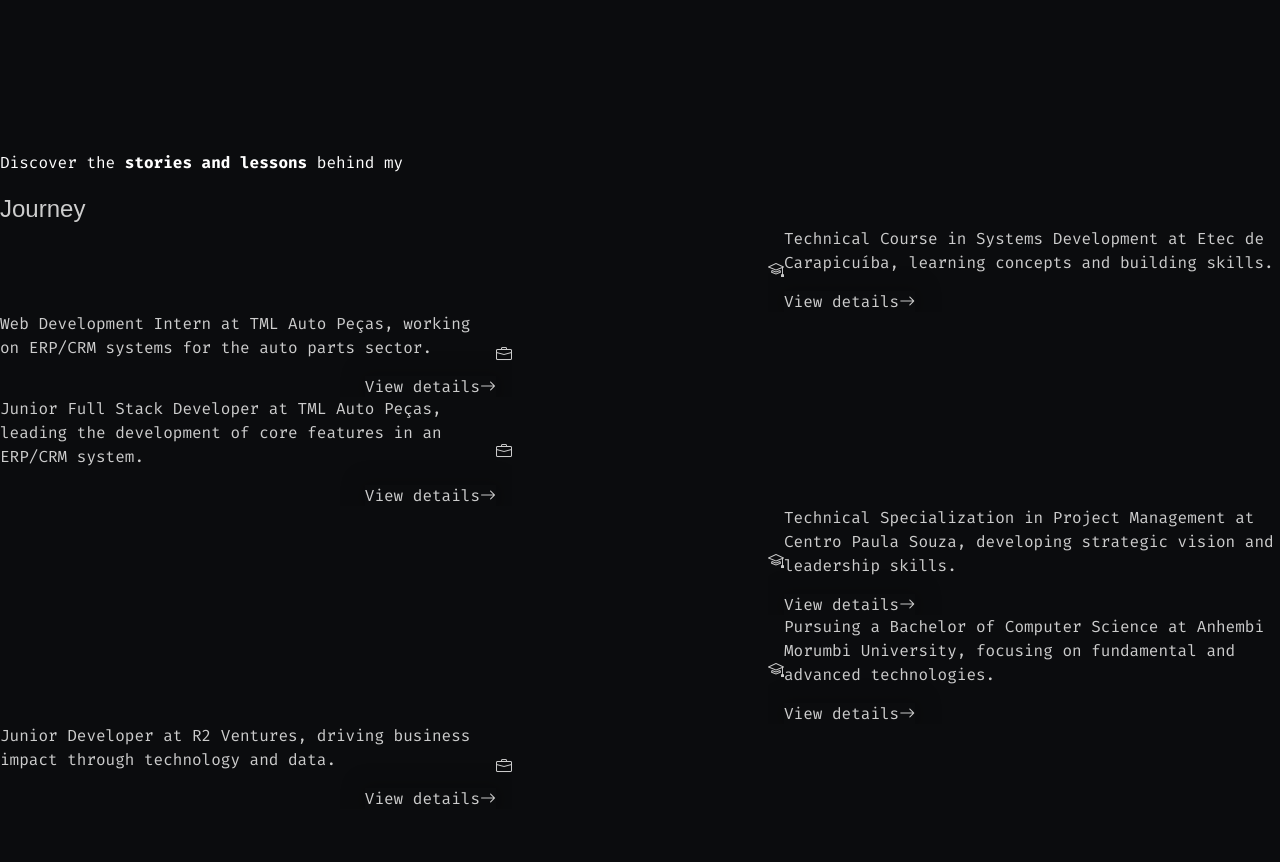
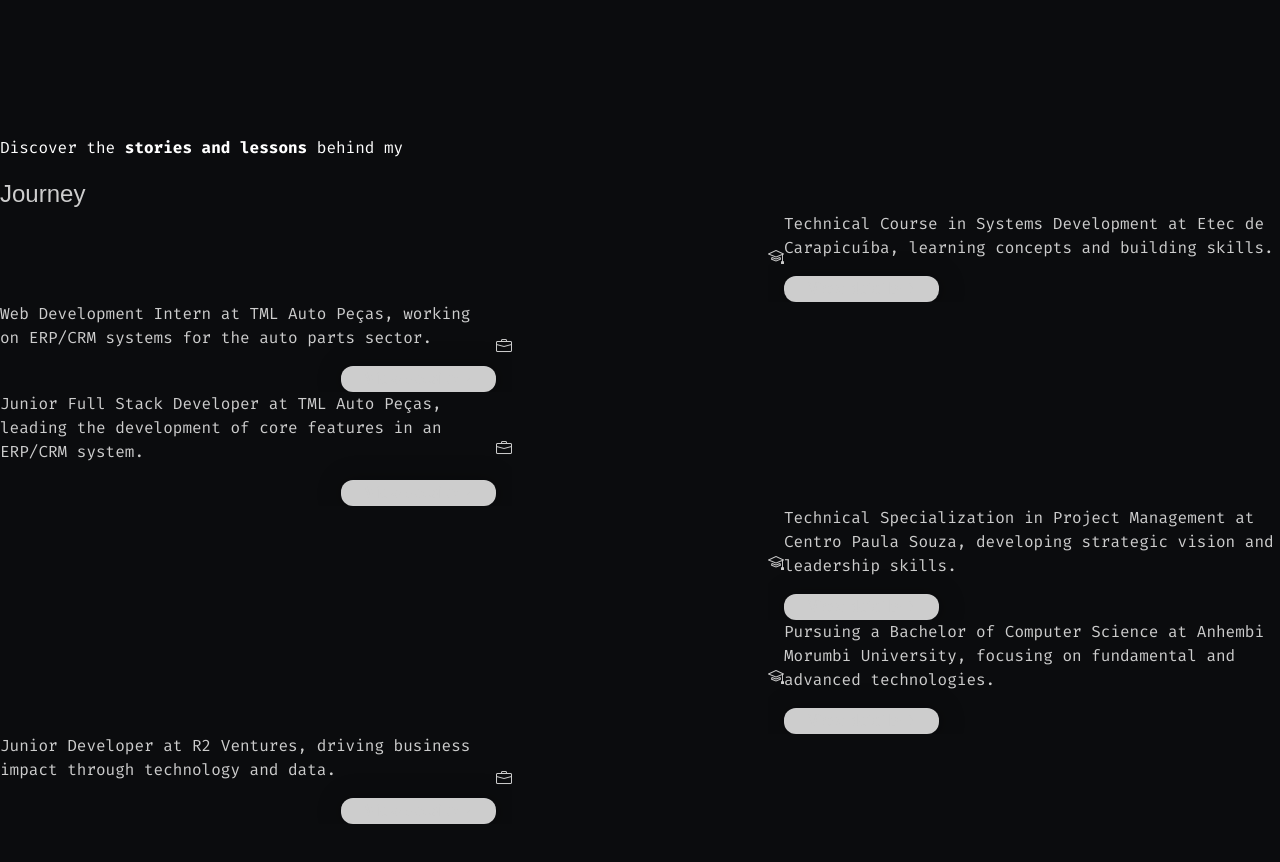
Before and after one commit to murilosopi/portfolio, a Next.js app: page /en in a window 1280 px wide. Shown: the part 720-1582 px from the top of the page. Built offline with nearby package versions, Linux system fonts and the light colour scheme; a web font is replaced by a local one.

Commit message:
refactor: migrate button styles from CSS to SCSS

```diff
--- a/src/components/Button/Button.module.css
+++ /dev/null
@@ -1,49 +0,0 @@
-.button {
-  border: none;
-  outline: none;
-  display: inline-block;
-  cursor: pointer;
-  font-weight: var(--font-weight-semibold);
-  font-family: var(--font-family-heading);
-  font-size: var(--font-size-md);
-  padding: var(--spacing-xxs) var(--spacing-lg);
-  border-radius: var(--spacing-sm);
-  box-shadow: 1px 1px 19px 8px rgb(0 0 0 / 15%);
-  transition: var(--transition-dynamic);
-  background-color: var(--bg-color);
-  color: var(--txt-color);
-}
-
-.button,
-.button--light {
-  --bg-color: var(--color-light);
-  --txt-color: var(--color-dark);
-}
-
-.button--dark {
-  --bg-color: var(--color-dark);
-  --txt-color: var(--color-light);
-}
-.button--primary {
-  --bg-color: var(--color-primary);
-  --txt-color: var(--color-light);
-}
-
-.button--primary-condensed {
-  --bg-color: var(--color-primary-condensed);
-  --txt-color: var(--color-light);
-}
-
-.button--primary-darken {
-  --bg-color: var(--color-primary-darken);
-  --txt-color: var(--color-light);
-}
-
-.button:active {
-  transform: scale(0.99);
-  filter: brightness(90%);
-}
-
-.button:hover {
-  filter: brightness(95%);
-}
--- /dev/null
+++ b/src/components/Button/Button.module.scss
@@ -0,0 +1,34 @@
+@use '@/styles/partials/color' as c;
+@use '@/styles/partials/typography' as t;
+@use '@/styles/partials/spacing' as s;
+@use '@/styles/partials/transitions' as tr;
+
+.button {
+  border: none;
+  outline: none;
+  display: inline-block;
+  cursor: pointer;
+  font-weight: t.$font-weight-semibold;
+  font-family: t.$font-family-heading;
+  font-size: t.$font-size-md;
+  padding: s.$spacing-xxs s.$spacing-lg;
+  border-radius: s.$spacing-sm;
+  box-shadow: 1px 1px 19px 8px rgb(0 0 0 / 15%);
+  transition: tr.$transition-dynamic;
+
+  @each $color, $value in c.$variants {
+    &--#{$color} {
+      background-color: $value;
+      color: $value;
+    }
+  }
+
+  &:active {
+    transform: scale(0.99);
+    filter: brightness(90%);
+  }
+
+  &:hover {
+    filter: brightness(95%);
+  }
+}
--- a/src/components/Button/index.tsx
+++ b/src/components/Button/index.tsx
@@ -5,7 +5,7 @@
   variant?: ColorVariant;
 } & React.ButtonHTMLAttributes<HTMLButtonElement>;
 
-import styles from './Button.module.css';
+import styles from './Button.module.scss';
 import { ColorVariant } from '@/constants/colors';
 
 export const Button = ({
```
